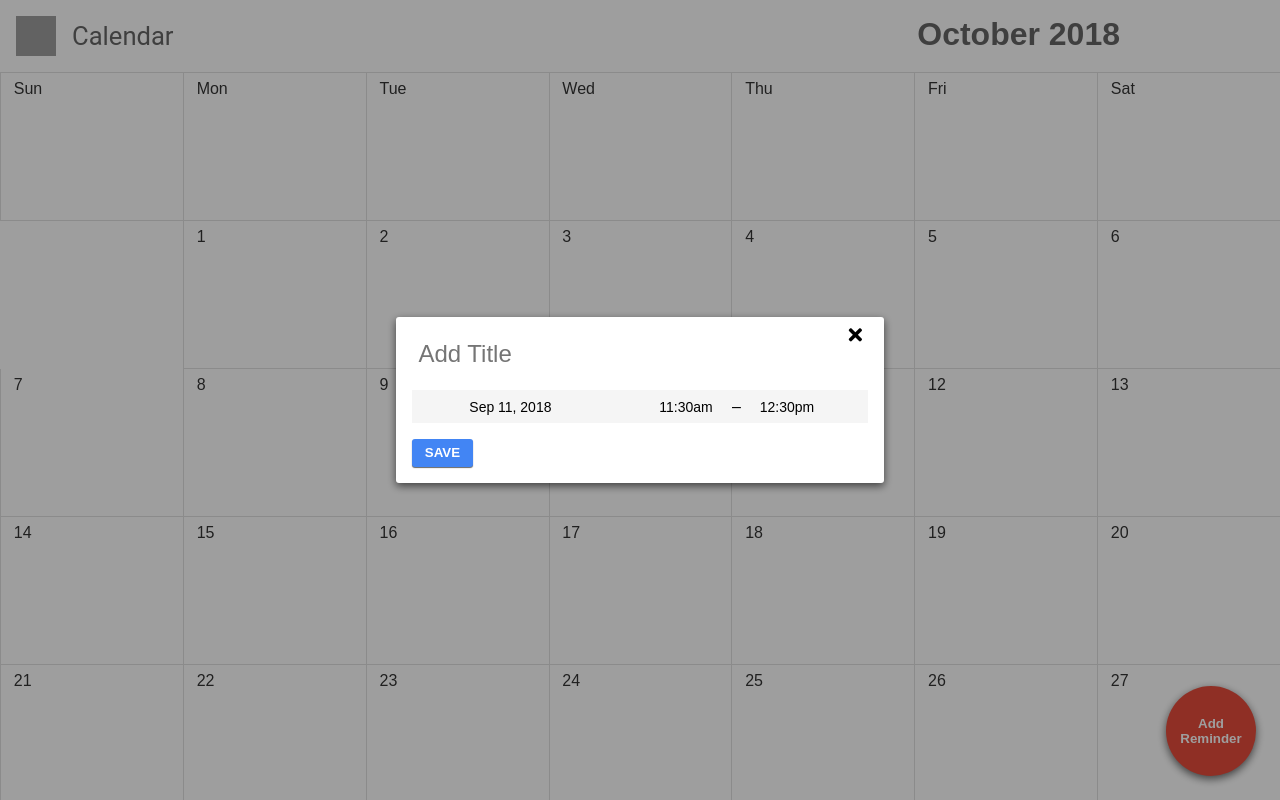
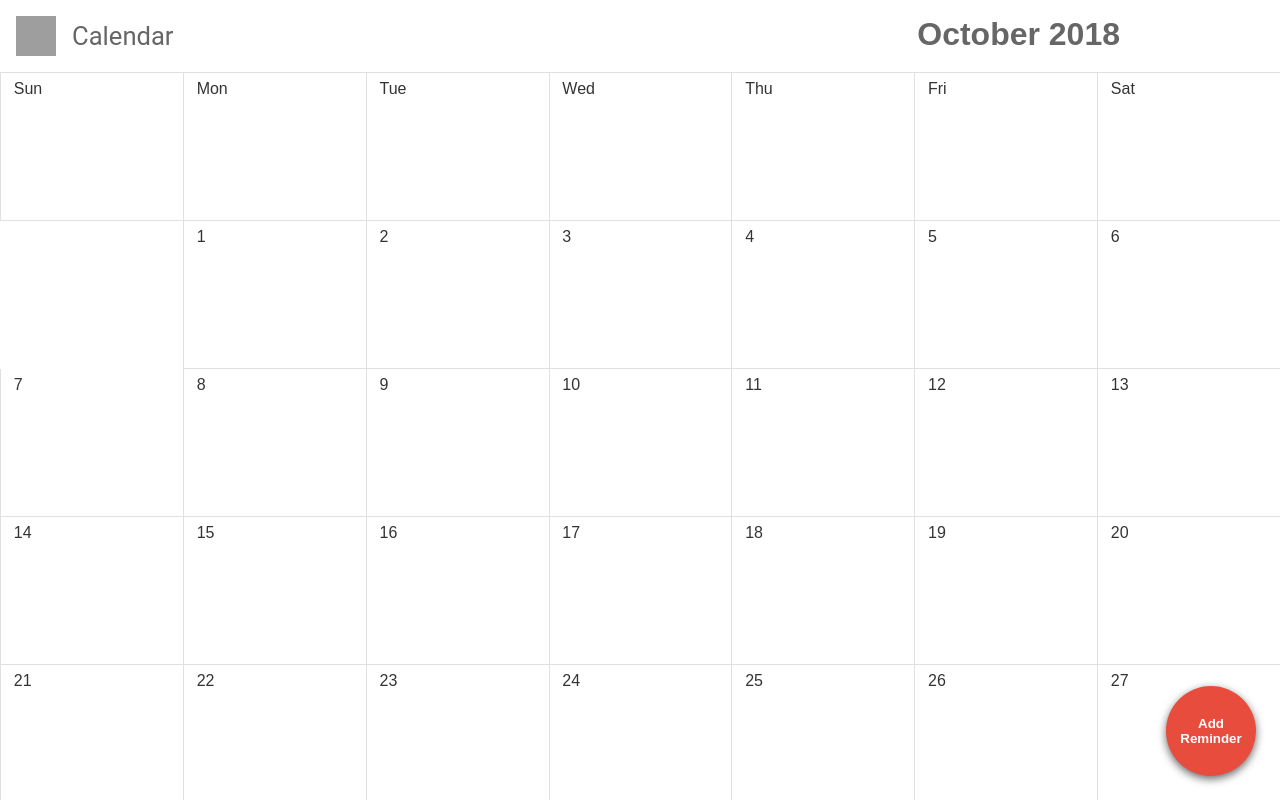
Before and after one commit to theboynextdoor/calendar-app, a React (Create React App) app: page / in a window 1280 px wide. Shown: the top 800 px of the page. Built offline with nearby package versions, Linux system fonts and the light colour scheme; grey boxes are pictures that could not be loaded.

Commit message:
Remove month method from App.js. Add close modal window

```diff
--- a/src/App.js
+++ b/src/App.js
@@ -26,53 +26,49 @@ import initState from './initState';
 class App extends Component {
   constructor(props) {
     super(props);
-    this.state = initState(new Date());
+    this.state = {
+      calendar: initState(new Date()),
+      isModalClose: true
+    };
+    this.closeModal = this.closeModal.bind(this);
   }
 
-  month() {
-    let dates = Object.keys(this.state.days);
-    let days = dates.map((day) => {
-      return (
-        <Day
-          key={day}
-          day={(getDate(day)).toString()}
-          reminders={[]}
-        />
-      );
+  closeModal() {
+    this.setState({
+      isModalClose: true
     });
+  }
 
-    return (
-      <div className="calendar">
-        {days}
+  // <Days days={this.state.calendar.days}/>
+  render() {
+    var days = Object.keys(this.state.calendar.days);
+    let { isModalClose } = this.state;
+    let modalElement = (
+      <Modal onClick={this.closeModal}>
+        <TitleField placeholder="Add Title" />
+        <div className="datetime-container">
+          <div className="date-container">
+            <DateField value="Sep 11, 2018" />
+          </div>
+          <div className="time-container">
+            <TimeField value="11:30am" type="time" />
+            <div className="seperator">&ndash;</div>
+            <TimeField value="12:30pm" type="time" />
+          </div>
+        </div>
+        <Button>SAVE</Button>
+      </Modal>);
 
-      </div>
-    );
-  }
-  // <Days days={this.state.days}/>
-  render() {
-    var days = Object.keys(this.state.days);
+    let reminderModal = isModalClose ? null : modalElement;
 
     return (
       <div className="container">
         <MastHead title={formatToMonthYear(days[0])} />
         <div className="calendar">
           <CalendarHeader />
-          <Days days={this.state.days} />
+          <Days days={this.state.calendar.days} />
         </div>
-                  <Modal>
-            <TitleField placeholder="Add Title" />
-            <div className="datetime-container">
-              <div className="date-container">
-                <DateField value="Sep 11, 2018" />
-              </div>
-              <div className="time-container">
-                <TimeField value="11:30am" type="time" />
-                <div className="seperator">&ndash;</div>
-                <TimeField value="12:30pm" type="time" />
-              </div>
-            </div>
-            <Button>SAVE</Button>
-          </Modal>
+        {reminderModal}
         <Button classNames={["bg-red", "btn--round", "btn--float"]}>Add Reminder</Button>
       </div>
     );
```
